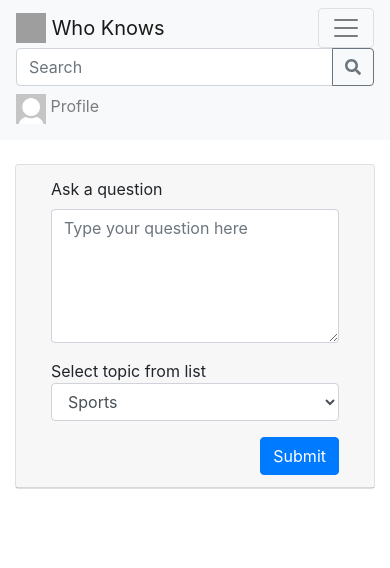
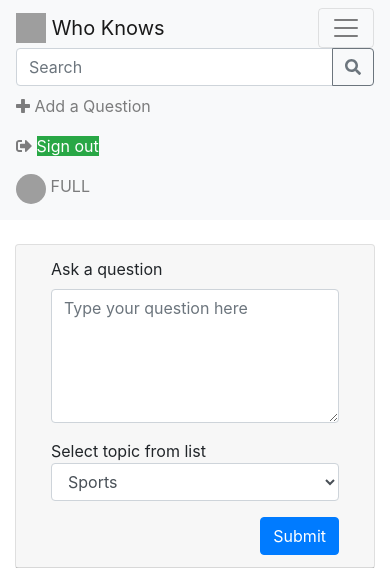
Before and after one commit to 19007361/CS334GroupProject, a Flask app: page /addQ in a window 390 px wide, after a click that opens the changed part. Shown: the top 568 px of the page. Run offline with Flask 2, Linux system fonts and the light colour scheme; the visitor is signed in with stand-in values (Sample User, id 1); some libraries are stand-ins or nearby versions; grey boxes are pictures that could not be loaded.

Commit message:
default profile pic added and navbar now completely modular

```diff
--- a/Web/WhoKnows/models.py
+++ b/Web/WhoKnows/models.py
@@ -1,8 +1,10 @@
 from py2neo import Graph, Node, Relationship
 from passlib.hash import bcrypt
 from datetime import datetime
+from flask import url_for
 import os
 import uuid
+import shutil
 
 graph = Graph(username = "Database", password = "password")
 
@@ -25,6 +27,8 @@ class User:
 
     def addUser(self, password, email, name):
         if not self.find():
+            #move file
+            shutil.copy(os.path.dirname(__file__)+"/static/defaultProf.png", os.path.dirname(__file__)+"/static/Users/"+self.username+".png")
             user = Node("User", username=self.username, password=bcrypt.encrypt(password), email=email, fullName=name)
             graph.create(user)
             return True
--- a/Web/WhoKnows/templates/newquestion.html
+++ b/Web/WhoKnows/templates/newquestion.html
@@ -26,19 +26,7 @@
   </div>
 </div>
 {% endblock %} {% block navleft %}
-<li class="nav-item">
-  <div class="input-group">
-    <input type="text" class="form-control" placeholder="Search" name="searchQ">
-    <div class="input-group-append">
-      <button class="btn btn-outline-secondary" type="button"><i class="fa fa-search"></i></button>
-    </div>
-  </div>
-</li>
+{% include 'searchHandler.html'%}
 {% endblock %} {% block navright %}
-<li class="nav-item">
-  <a class="nav-link" href="/p/">
-  <img src="{{ url_for('static', filename='defaultProf.png') }}" width="30" height="30" class="d-inline-block align-top" alt="">
-  <span class="d-md-none">Profile</span>
-</a>
-</li>
+{% include 'commonNav.html'%}
 {% endblock %} {% block title %}Add Question {% endblock %}
--- /dev/null
+++ b/Web/WhoKnows/templates/searchHandler.html
@@ -0,0 +1,8 @@
+<li class="nav-item">
+  <div class="input-group">
+    <input type="text" class="form-control" placeholder="Search" aria-label="Recipient's username" aria-describedby="basic-addon2">
+    <div class="input-group-append">
+      <button class="btn btn-outline-secondary" type="button"><i class="fa fa-search"></i></button>
+    </div>
+  </div>
+</li>
--- a/Web/WhoKnows/views.py
+++ b/Web/WhoKnows/views.py
@@ -65,7 +65,7 @@ def question(id):
 
 @app.route('/addQ')
 def newquestion():
-    return render_template('newquestion.html')
+    return render_template('newquestion.html', me = [session['username'], "FULL"])
 
 @app.route('/logout')
 def logout():
```
Also changed, not shown: Web/WhoKnows/templates/profile.html (+1 -17 lines), Web/WhoKnows/templates/question.html (+1 -8 lines), Web/WhoKnows/templates/search.html (+1 -8 lines), Web/WhoKnows/static/Users/rbatt.png (added).
